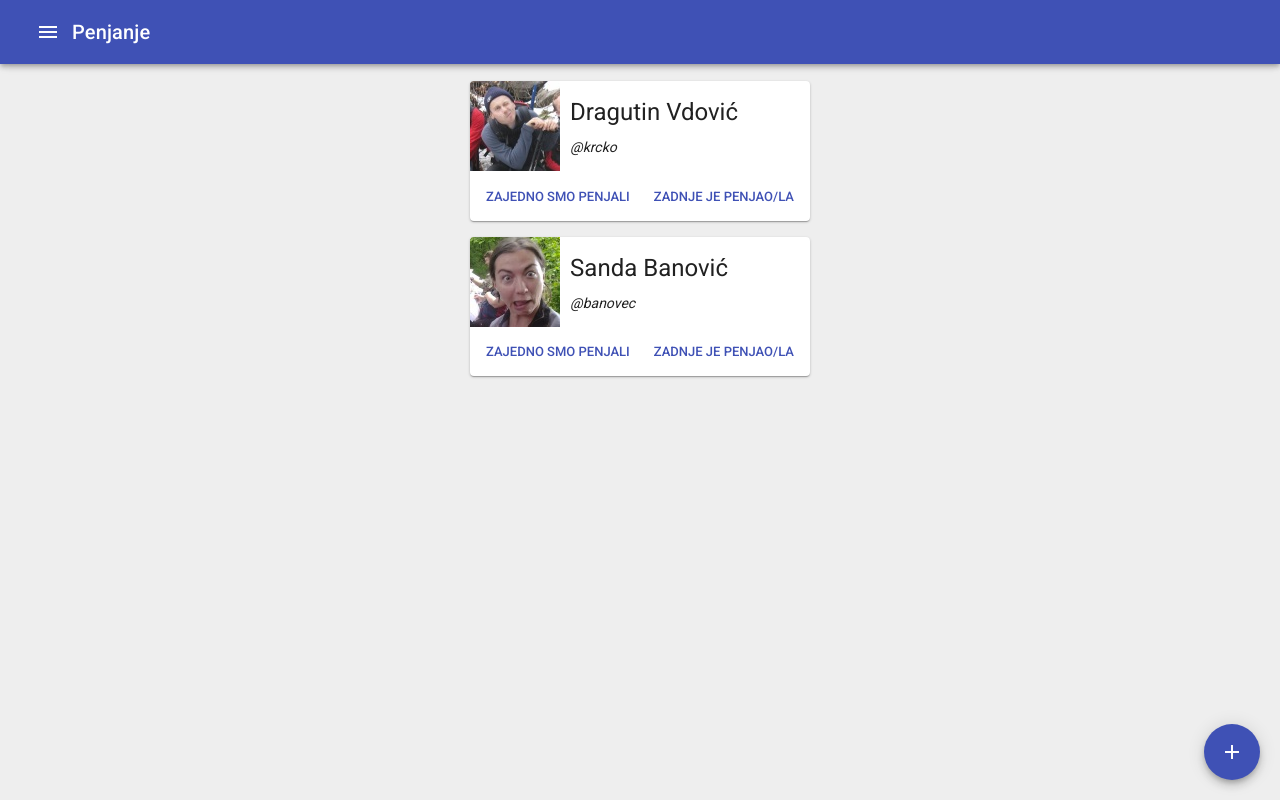
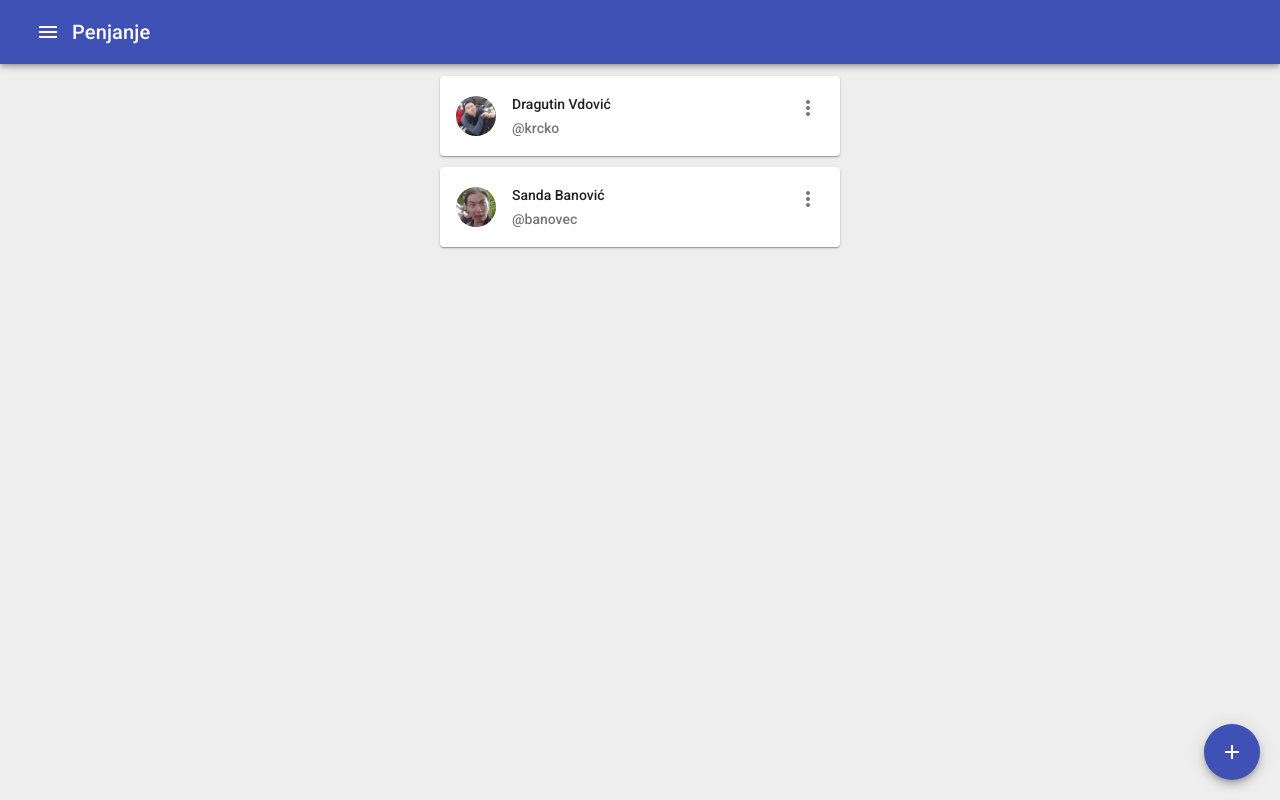
Before and after one commit to knee-cola/portal-penjanje, a React (Create React App) app: page /moji-partneri in a window 1280 px wide. Built offline with nearby package versions, Linux system fonts and the light colour scheme.

Commit message:
pojednostavljena kartica "PartnerCard"

```diff
--- a/src/cards/PartnerCard.js
+++ b/src/cards/PartnerCard.js
@@ -1,58 +1,55 @@
-import React from 'react';
+import React, { Fragment } from 'react';
 import { withStyles } from '@material-ui/core/styles';
 import Card from '@material-ui/core/Card';
-import CardActionArea from '@material-ui/core/CardActionArea';
-import CardActions from '@material-ui/core/CardActions';
-import CardContent from '@material-ui/core/CardContent';
-import CardMedia from '@material-ui/core/CardMedia';
-import Button from '@material-ui/core/Button';
-import Typography from '@material-ui/core/Typography';
+import { CardHeader, IconButton, Icon, Menu, MenuItem, Avatar } from '@material-ui/core';
 import defaultAvatar from '../img/baseline-person-24px.svg';
 
 const styles = {
   card: {
-    maxWidth: 345,
-    margin: '1em',
-  },
-  media: {
-    float: 'left',
-    height: 90,
-    width: 90,
-    marginRight: 10
-  },
+    maxWidth: 400,
+    width: '100vw',
+    margin: '.7em'
+  }
 };
 
-function PartnerCard(props) {
+function SmjerCard(props) {
 
   const { classes, partner: { ime, prezime, nick, avatar } } = props;
 
+  const [menuAnchorEl, setMenuAnchorEl] = React.useState(null);
+
+  function handleClick(event) {
+    setMenuAnchorEl(event.currentTarget);
+  }
+
+  function handleClose() {
+    setMenuAnchorEl(null);
+  }
+
   return (
-    <Card className={classes.card}>
-      <CardActionArea>
-        <CardMedia
-            className={classes.media}
-            image={avatar || defaultAvatar}
-            />
-        <CardContent>
-            <Typography gutterBottom variant="h5" component="h2">
-                {ime} {prezime}
-            </Typography>
-            <Typography component="i">
-                @{nick}
-            </Typography>
-        </CardContent>
-      </CardActionArea>
-      <CardActions>
-          <Button size="small" color="primary">
-          Zajedno smo penjali
-        </Button>
-        <Button size="small" color="primary">
-          Zadnje je penjao/la
-        </Button>
-      </CardActions>
-    </Card>
+    <Fragment>
+      <Card className={classes.card}>
+        <CardHeader
+          avatar={
+            <Avatar aria-label="Recipe" className={classes.avatar} src={avatar || defaultAvatar}>
+              R
+            </Avatar>
+          }
+          action={
+            <IconButton onClick={handleClick}>
+              <Icon>more_vert</Icon>
+            </IconButton>
+          }
+          title={`${ime} ${prezime}`}
+          subheader={`@${nick}`}
+        />
+      </Card>
+      <Menu id="simple-menu" anchorEl={menuAnchorEl} open={Boolean(menuAnchorEl)} onClose={handleClose}>
+        <MenuItem onClick={handleClose}>Info o partneru</MenuItem>
+      </Menu>
+    </Fragment>
   );
 }
 
 
-export default withStyles(styles)(PartnerCard);
+export default withStyles(styles)( SmjerCard ) ;
--- a/src/cards/SmjerCard.js
+++ b/src/cards/SmjerCard.js
@@ -1,13 +1,8 @@
 import React, { Fragment } from 'react';
 import { withStyles } from '@material-ui/core/styles';
 import Card from '@material-ui/core/Card';
-import CardContent from '@material-ui/core/CardContent';
 import CardMedia from '@material-ui/core/CardMedia';
-import Typography from '@material-ui/core/Typography';
-import { Link, CardHeader, IconButton, Icon, Collapse, CardActionArea, Menu, MenuItem } from '@material-ui/core';
-import { Link as RouterLink } from 'react-router-dom';
-import ImageGallery from '../components/ImageGallery';
-import classnames from 'classnames';
+import { CardHeader, IconButton, Icon, Menu, MenuItem } from '@material-ui/core';
 
 const styles = {
   card: {
@@ -26,12 +21,7 @@ function SmjerCard(props) {
 
   const { classes, smjer:{ imeSmjera, ocjenaSmjera, lokacijaSmjera, thumb } } = props;
 
-  const [expanded, setExpanded] = React.useState(false);
   const [menuAnchorEl, setMenuAnchorEl] = React.useState(null);
-
-  function handleExpandClick() {
-    setExpanded(!expanded);
-  }
 
   function handleClick(event) {
     setMenuAnchorEl(event.currentTarget);
@@ -54,7 +44,6 @@ function SmjerCard(props) {
           subheader={lokacijaSmjera}
         />
         <CardMedia
-          onClick={handleExpandClick}
           className={classes.media}
           image={thumb}
         />
```
